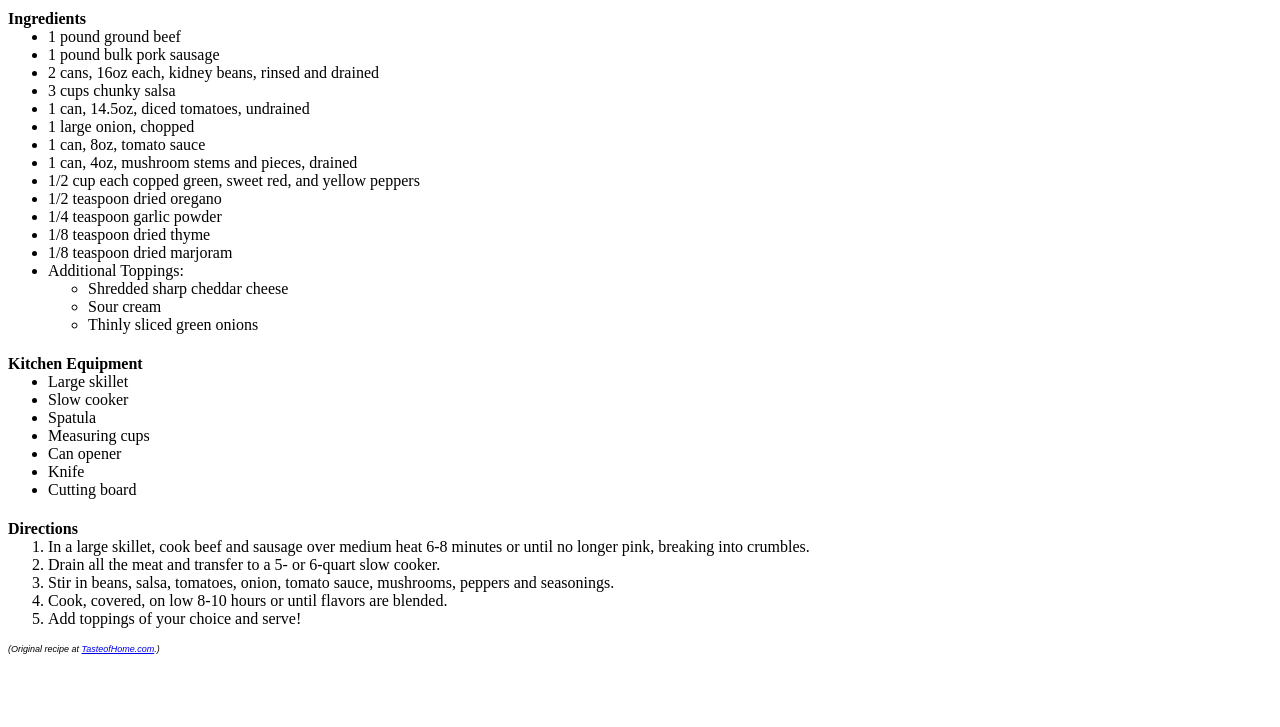
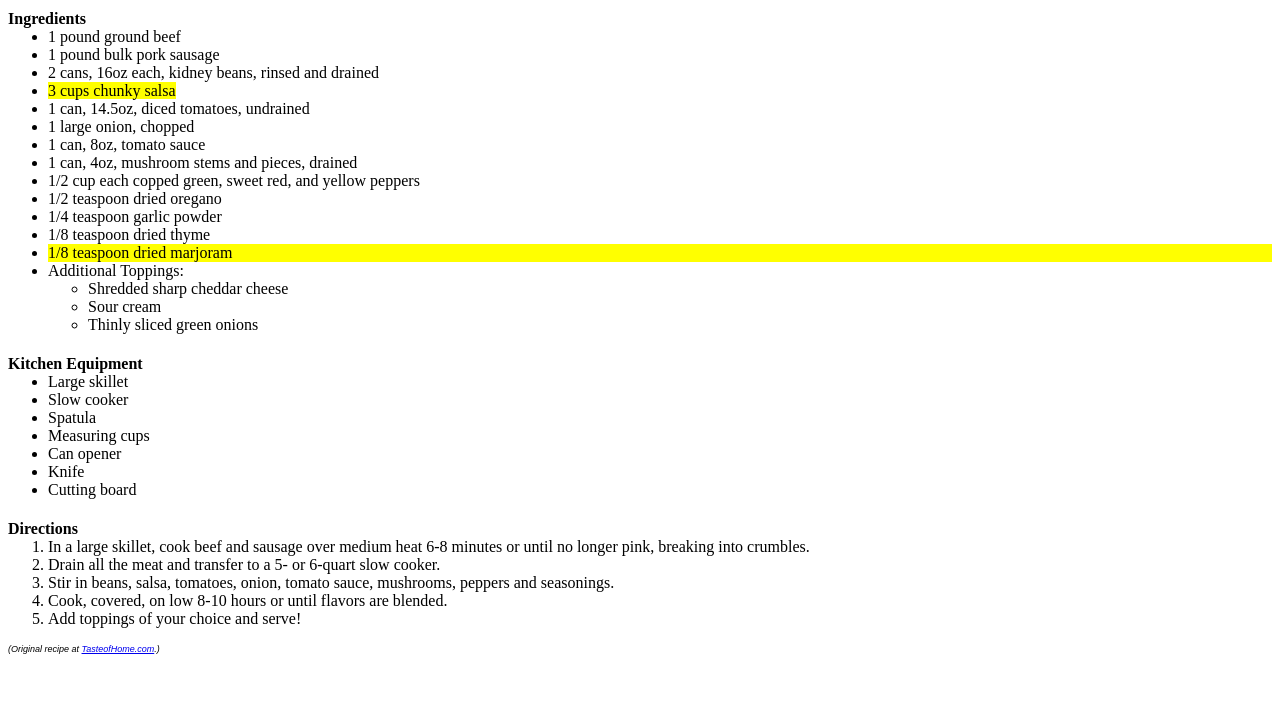
Before and after one commit to sarahhoppe19/tp3-take2, a plain HTML site: page index.html in a window 1280 px wide. Shown: the part 73-800 px from the top of the page. Drawn offline with Linux system fonts and the light colour scheme; a script that the page names is missing.

Commit message:
second version - highlight crisis

```diff
--- a/index.html
+++ b/index.html
@@ -6,13 +6,14 @@
   <!-- meta tags and title -->
   <meta charset="UTF-8">
   <meta name="viewport" content="width=device-width, initial-scale=1.0">
-  <title>TP3 - Mushroom Salsa Chili</title>
+  <title>TP3: Mushroom Salsa Chili</title>
 
   <!-- external and on-page CSS goes here -->
-  <link rel="stylesheet" href="styles.css" media="all">
   <link rel="preconnect" href="https://fonts.googleapis.com">
   <link rel="preconnect" href="https://fonts.gstatic.com" crossorigin>
   <link href="https://fonts.googleapis.com/css2?family=Nanum+Gothic&display=swap" rel="stylesheet">
+
+  <link rel="stylesheet" href="styles.css" media="all">
   <style>
     /* on-page CSS, if any, goes here */
   </style>
@@ -35,7 +36,7 @@
       <li>1 pound ground beef</li>
       <li>1 pound bulk pork sausage</li>
       <li>2 cans, 16oz each, kidney beans, rinsed and drained</li>
-      <li>3 cups chunky salsa</li>
+      <li><span>3 cups chunky salsa</span></li>
       <li>1 can, 14.5oz, diced tomatoes, undrained</li>
       <li>1 large onion, chopped</li>
       <li>1 can, 8oz, tomato sauce</li>
@@ -44,10 +45,10 @@
       <li>1/2 teaspoon dried oregano</li>
       <li>1/4 teaspoon garlic powder</li>
       <li>1/8 teaspoon dried thyme</li>
-      <li>1/8 teaspoon dried marjoram</li>
+      <li class="highlight">1/8 teaspoon dried marjoram</li>
       <li>Additional Toppings:</li>
       <ul>
-        <span style="background-color: #FFFF00"><li>Shredded sharp cheddar cheese</li>           </span>
+        <li>Shredded sharp cheddar cheese</li>
         <li>Sour cream</li>
         <li>Thinly sliced green onions</li>
       </ul>
@@ -58,7 +59,7 @@
     <h4>Kitchen Equipment</h4>
     <ul>
       <li>Large skillet</li>
-      <span style="background-color: #FFFF00"><li>Slow cooker</li></span>
+      <li>Slow cooker</li>
       <li>Spatula</li>
       <li>Measuring cups</li>
       <li>Can opener</li>
--- a/styles.css
+++ b/styles.css
@@ -1,5 +1,6 @@
 h1 {
   font-family: 'Nanum Gothic', sans-serif;
+  color: red;
 }
 
 h4 {
@@ -16,3 +17,12 @@ ol {
   font-size: 9px;
   font-style: italic;
 }
+
+.highlight {
+  background-color: yellow;
+  color: black;
+}
+
+li span {
+  background-color: yellow;
+}
```
